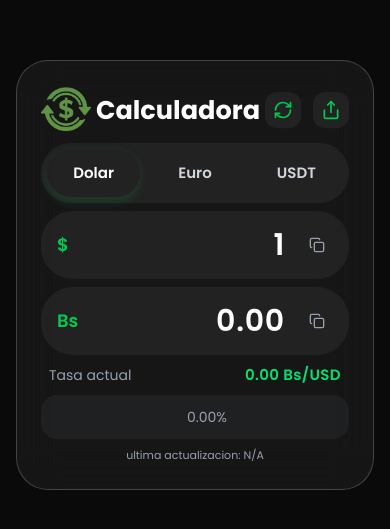
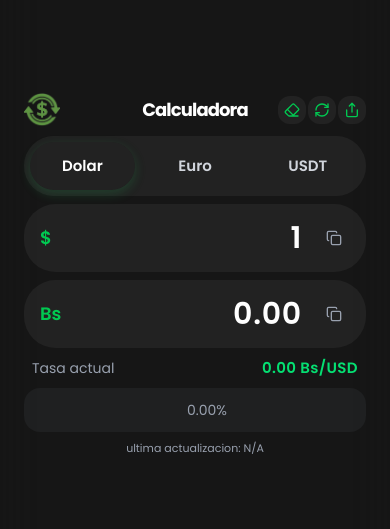
Before and after one commit to JorgeEscalonas/Calculadora-de-divisas, a Vue app: page / in a window 390 px wide. Shown: the part 147-676 px from the top of the page. Built offline with nearby package versions, Linux system fonts and the light colour scheme; no server answers.

Commit message:
feat: diseño mobile-first, header centrado y botón de limpiar

```diff
--- a/src/components/CalculadoraDeDivisas.vue
+++ b/src/components/CalculadoraDeDivisas.vue
@@ -1,29 +1,38 @@
 <template>
-  <div class="min-h-screen flex justify-center items-center p-4">
-    <div class="w-full max-w-[420px] bg-white/5 backdrop-blur-xl rounded-4xl p-6 md:p-8 border border-white/20 ">
+  <div class="min-h-screen flex justify-center items-start md:items-center p-0 md:p-4">
+    <div class="w-full md:max-w-[420px] bg-white/5 backdrop-blur-xl rounded-none md:rounded-4xl p-6 md:p-8 border-0 md:border md:border-white/20 min-h-screen md:min-h-0 flex flex-col justify-center md:block">
       <div class="flex flex-col gap-2 md:gap-6">
 
         <!-- Header -->
-        <div class="flex items-center justify-between">
-          <div>
-            <div class="flex items-center justify-center m-2">
-              <img src="../assets/logo.png" alt="Al Cambio Logo" class="w-[50px] h-[50px]" />
+        <div class="grid grid-cols-3 items-center w-full">
+          <div class="justify-self-start">
+            <div class="flex items-center justify-center m-0 md:m-2">
+              <img src="../assets/logo.png" alt="Al Cambio Logo" class="w-[36px] h-[36px] md:w-[50px] md:h-[50px]" />
             </div>
           </div>
-          <h1 class="text-white text-[1.6rem] md:text-[2rem] font-bold">Calculadora</h1>
-          <div class="flex gap-3 md:gap-5">
+
+          <h1 class="text-white text-lg md:text-[2rem] font-bold justify-self-center tracking-tighter md:tracking-normal">Calculadora</h1>
+
+          <div class="flex gap-0.5 md:gap-3 justify-self-end">
             <button
-              class="bg-white/5 shadow-[0_8px_32px_rgba(255,255,255,0.02)] text-green-500 cursor-pointer p-2 rounded-xl transition-all duration-300 hover:bg-green-500/10 hover:-translate-y-0.5 disabled:opacity-50 disabled:cursor-not-allowed"
+              class="bg-white/5 shadow-[0_8px_32px_rgba(255,255,255,0.02)] text-green-500 cursor-pointer p-1.5 md:p-2 rounded-xl transition-all duration-300 hover:bg-green-500/10 hover:-translate-y-0.5"
+              @click="resetFields"
+              title="Limpiar campos"
+            >
+              <EraserIcon class="h-4 w-4 md:h-5 md:w-5" />
+            </button>
+            <button
+              class="bg-white/5 shadow-[0_8px_32px_rgba(255,255,255,0.02)] text-green-500 cursor-pointer p-1.5 md:p-2 rounded-xl transition-all duration-300 hover:bg-green-500/10 hover:-translate-y-0.5 disabled:opacity-50 disabled:cursor-not-allowed"
               @click="refreshRates"
               :disabled="isLoading"
             >
-              <RefreshCwIcon class="h-5 w-5" :class="{ 'animate-spin': isLoading }" />
+              <RefreshCwIcon class="h-4 w-4 md:h-5 md:w-5" :class="{ 'animate-spin': isLoading }" />
             </button>
             <button
-              class="bg-white/5 shadow-[0_8px_32px_rgba(255,255,255,0.02)] text-green-500 cursor-pointer p-2 rounded-xl transition-all duration-300 hover:bg-green-500/10 hover:-translate-y-0.5"
+              class="bg-white/5 shadow-[0_8px_32px_rgba(255,255,255,0.02)] text-green-500 cursor-pointer p-1.5 md:p-2 rounded-xl transition-all duration-300 hover:bg-green-500/10 hover:-translate-y-0.5"
               @click="shareRates"
             >
-              <ShareIcon class="h-5 w-5" />
+              <ShareIcon class="h-4 w-4 md:h-5 md:w-5" />
             </button>
           </div>
         </div>
@@ -125,7 +134,7 @@ ultima actualizacion: {{ formattedLastUpdate }}
 <script setup>
 import { ref, computed, onMounted } from 'vue';
 import { useExchangeRates } from './service';
-import { RefreshCwIcon, ShareIcon, CopyIcon, ArrowUpIcon, ArrowDownIcon } from 'lucide-vue-next';
+import { RefreshCwIcon, ShareIcon, CopyIcon, ArrowUpIcon, ArrowDownIcon, EraserIcon } from 'lucide-vue-next';
 
 const { rates, fetchRates } = useExchangeRates();
 const selectedCurrency = ref('usd');
@@ -203,6 +212,11 @@ const shareRates = () => {
   }
 };
 
+const resetFields = () => {
+  currencyAmount.value = 1;
+  calculateBsAmount();
+};
+
 const showNotification = (message, type = 'info') => {
   notification.value = { show: true, message, type };
   setTimeout(() => {
```
